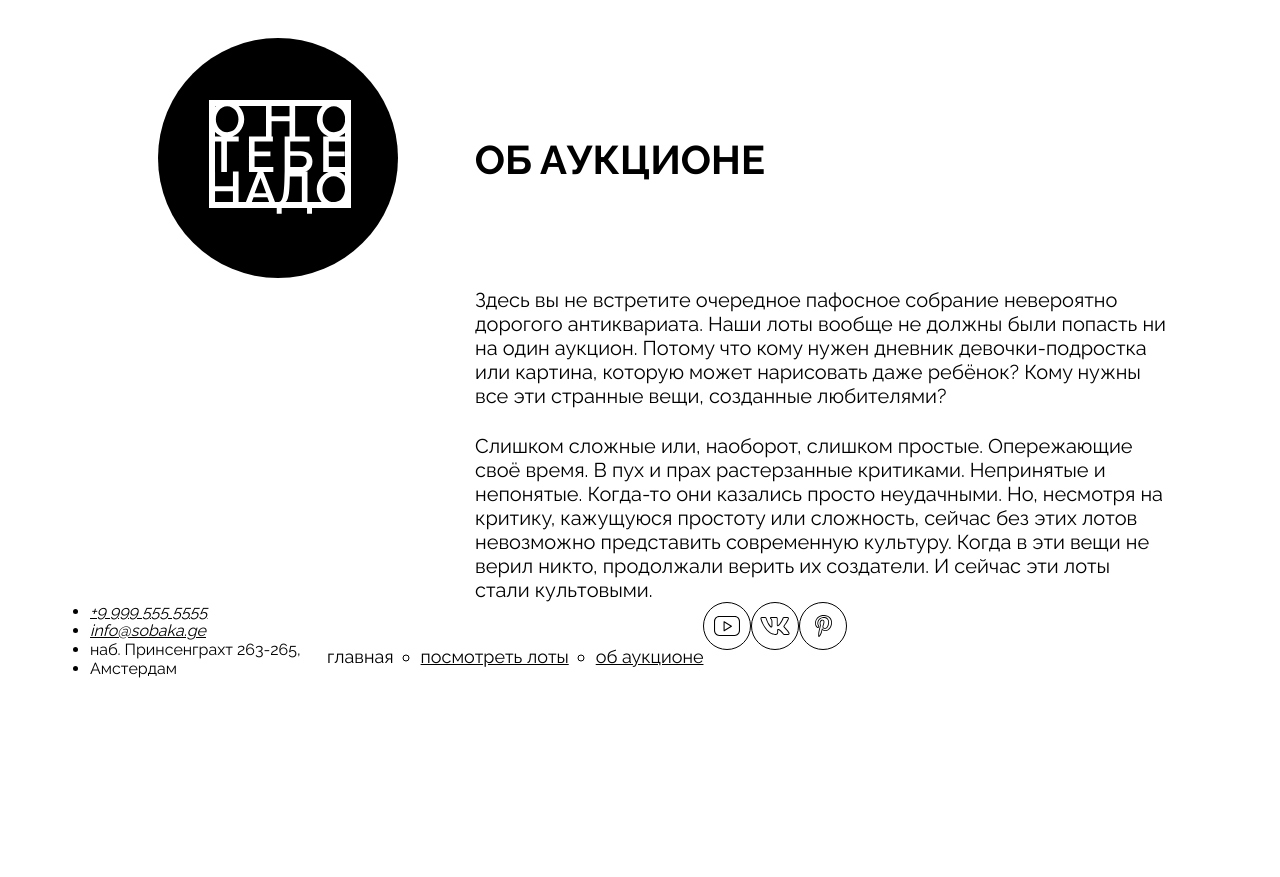
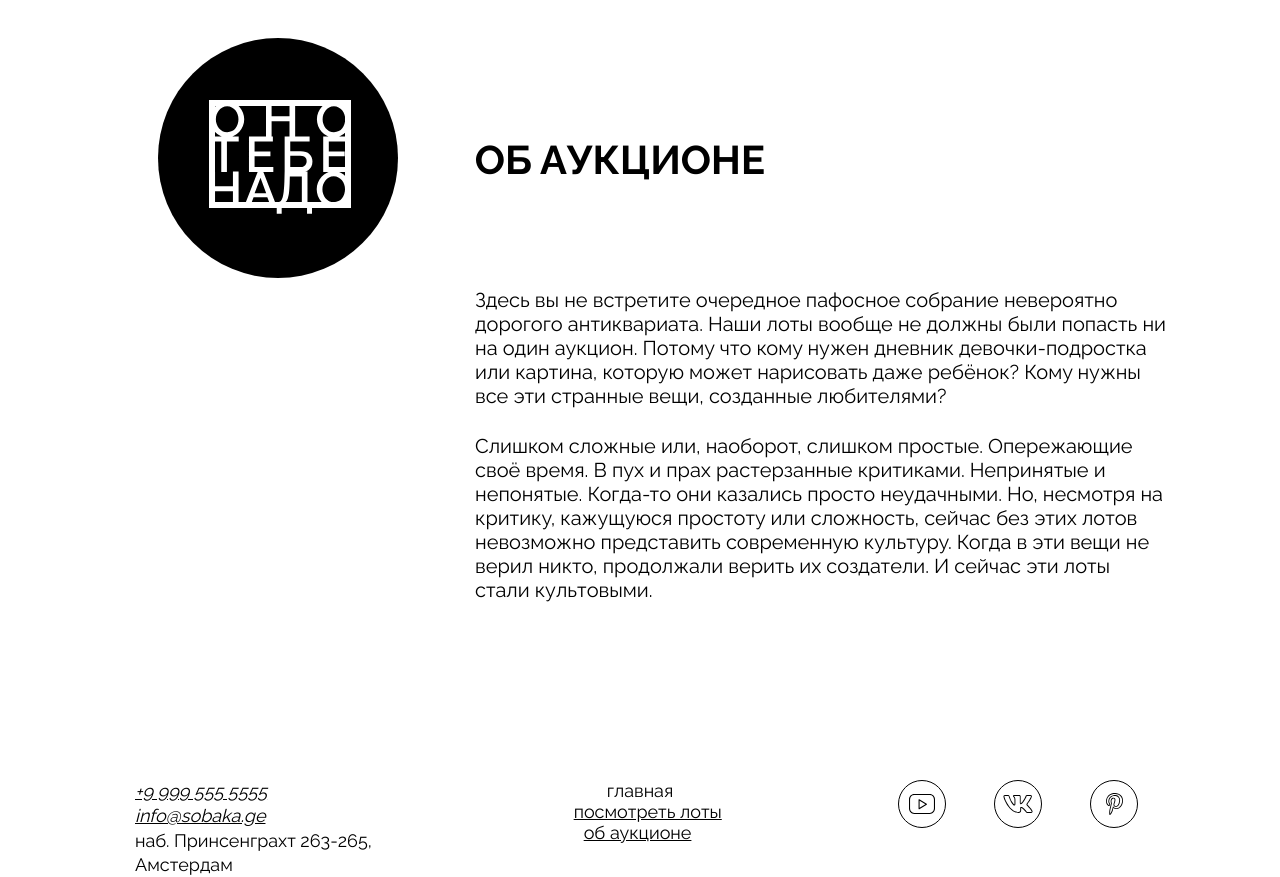
Before and after one commit to Iinna13/ono-tebe-nado, a plain HTML site: page index.html in a window 1280 px wide. Shown: the part 2063-2940 px from the top of the page. Before the commit the page ends 2741 px from the top, so only its background shows below. Drawn offline with Linux system fonts and the light colour scheme.

Commit message:
готовая верстка проекта

```diff
--- a/index.html
+++ b/index.html
@@ -88,16 +88,16 @@
     </main>
     <footer class="footer">
       <ul class="footer_address">
-        <li><address><a href="tel:+99995555555">+9 999 555 5555</a></address></li>
-        <li><address><a href="mailto:info@sobaka.ge"> info@sobaka.ge</a> </address></li>
+        <li><address class="footer_phone"><a href="tel:+99995555555">+9 999 555 5555</a></address></li>
+        <li><address class="footer_email"><a href="mailto:info@sobaka.ge"> info@sobaka.ge</a> </address></li>
         <li> наб. Принсенграхт 263-265,</li>
         <li> Амстердам </li>
       </ul>
-      <nav class="footer">
-        <ul class="navigation">
-          <li class="main"> главная </li>
-          <li class="lots_about">посмотреть лоты</li>
-          <li class="lots_about">об аукционе </li>
+      <nav class="footer_navigation">
+        <ul class="navigation_bottom">
+          <li class="footer_main"> главная </li>
+          <li class="footer_lots_about_lots">посмотреть лоты</li>
+          <li class="footer_lots_about_about">об аукционе </li>
         </ul>
       </nav>
       <div class="footer_images">
--- a/styles/style.css
+++ b/styles/style.css
@@ -10,6 +10,26 @@
     grid-column: 1;
     justify-self: start;
 
+}
+
+.logo {
+    grid-column: 2;
+    justify-self: center;
+    align-self: center;
+    width: 148px;
+    height: 105px;
+    left: 454px;
+
+}
+
+.header_address {
+    grid-column: 3;
+    list-style: none;
+    font-family: raleway;
+    font-size: 18px;
+    line-height: 135%;
+    margin-left: 184.52px;
+    margin-top: 5px;
 }
 .navigation > li {
     float: left;
@@ -38,26 +58,8 @@
 }
 
 
-.logo {
-    grid-column: 2;
-    justify-self: center;
-    align-self: center;
-    width: 148px;
-    height: 105px;
-    left: 454px;
 
-}
 
-.header_address {
-    grid-column: 3;
-    list-style: none;
-    font-family: raleway;
-    font-size: 18px;
-    line-height: 135%;
-    margin-left: 184.52px;
-    margin-top: 5px;
-
-}
 .phone_email {
     text-decoration: underline;
     font-style: normal;
@@ -75,16 +77,10 @@ text-underline-offset: 5px;
     padding-bottom: 64px;
     margin-left: 68px;
 margin-top: 35px;
-grid-column: 1;
+
 
 }
-.footer_images {
-    width: 48px;
-    height: 48px;
-    display: flex;
-    flex-direction: row;
-    row-gap: 48px;
-}
+
 .cover {
     width: 1100px;
     height: 757px;
@@ -346,10 +342,53 @@ padding-top: 10px;
 padding-right: 24px;
 row-gap: 26px;
 }
+.footer_address {
+    list-style: none;
+    font-family: raleway;
+    font-size: 18px;
+    line-height: 135%;
+}
+
 .footer {
+    display: grid;
+   padding-top: 178px;
+   padding-left: 45px;
+   grid-template-columns: 1fr 1fr 1fr;
+}
+.footer_address {
+    grid-column: 1;
+
+}
+.footer_navigation {
+    grid-column: 2;
+
+font-family: Raleway;
+font-size: 18px;
+font-style: normal;
+font-weight: 400;
+line-height: normal;
+list-style: none;
+}
+.navigation_bottom {
+    list-style: none;
+}
+.footer_images {
+    width: 48px;
+    height: 48px;
     display: flex;
     flex-direction: row;
+    column-gap: 48px;
+    grid-column: 3;
+margin-left: 60px;
 }
-.footer_address {
-
+.footer_main {
+    padding-left: 120px;
 }
+.footer_lots_about_lots {
+    padding-left: 87px;
+    text-decoration: underline;
+}
+.footer_lots_about_about {
+    padding-left: 97px;
+    text-decoration: underline;
+}
```
